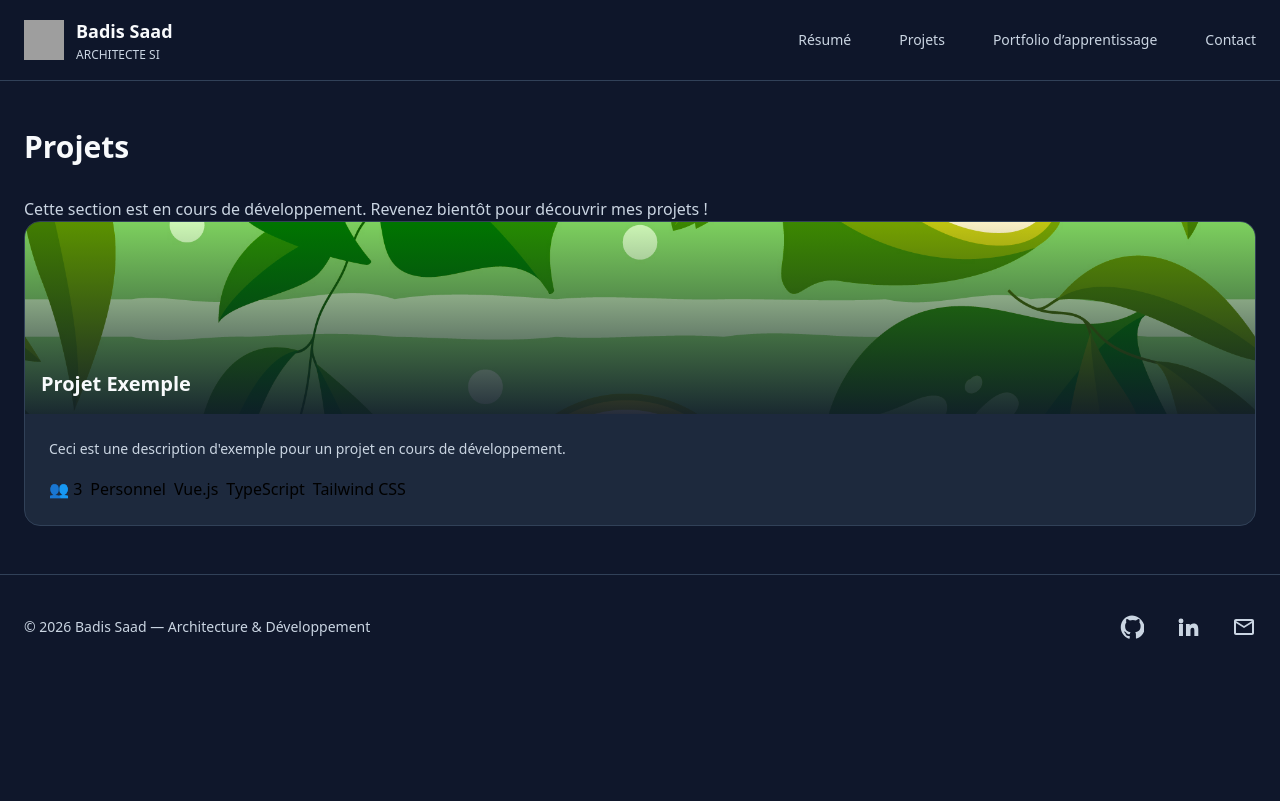
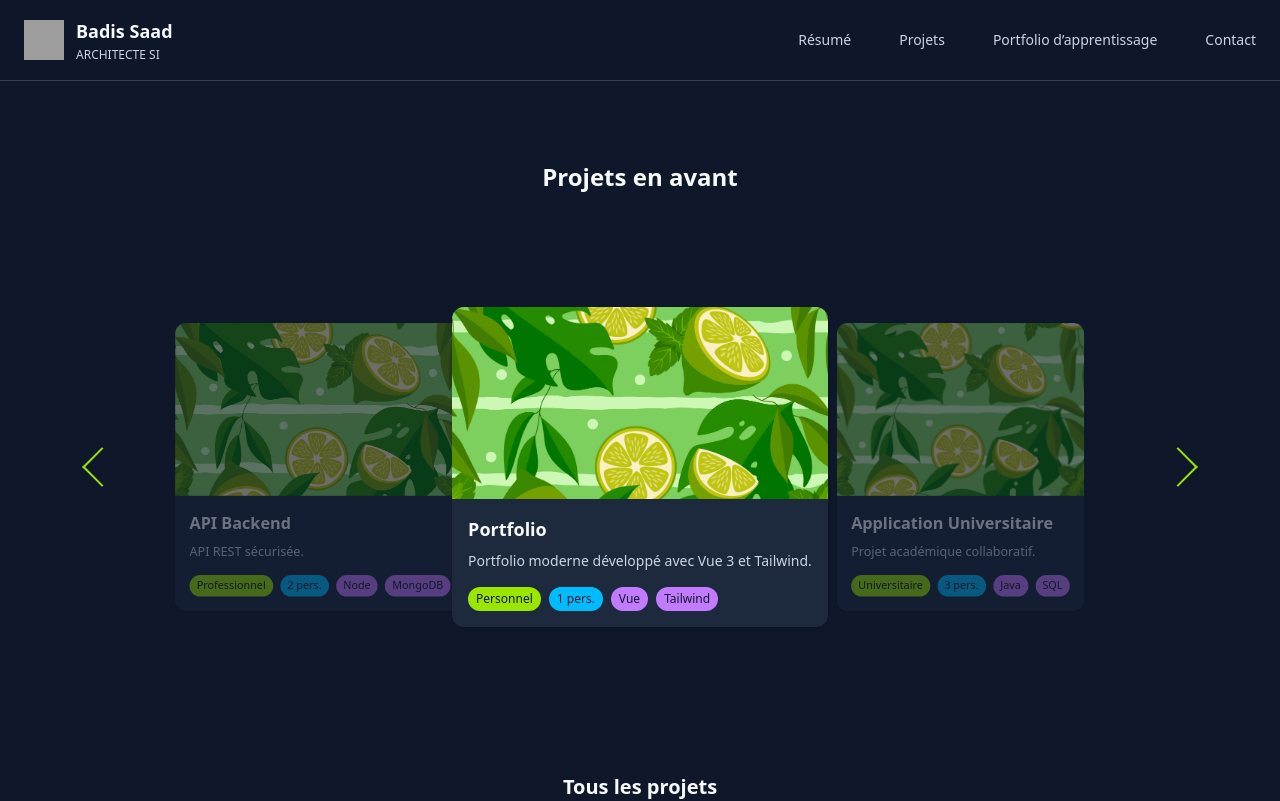
Before and after one commit to badis-saad/portfolio, a Vue app: page /Projects in a window 1280 px wide. Shown: the top 801 px of the page. Built offline with nearby package versions, Linux system fonts and the light colour scheme; grey boxes are pictures that could not be loaded.

Commit message:
feat : update project details and enhance layout

```diff
--- a/src/components/ProjectCard.vue
+++ b/src/components/ProjectCard.vue
@@ -1,81 +1,69 @@
 <template>
-  <article
-    @click="goToProject"
-    class="bg-slate-800 border border-slate-700 rounded-2xl overflow-hidden
-           hover:border-lime-400 hover:-translate-y-1 transition
-           cursor-pointer flex flex-col"
+  <div
+    @click="openProject"
+    class="cursor-pointer bg-slate-800 rounded-xl overflow-hidden shadow hover:shadow-lg transition"
   >
-    <!-- IMAGE -->
-    <div class="relative h-48 w-full overflow-hidden">
+    <!-- Image -->
+    <div class="w-full h-48 bg-gray-700">
       <img
-        :src="image || defaultImage"
-        alt="Image du projet"
+        v-if="image"
+        :src="image"
+        alt="Project image"
         class="w-full h-full object-cover"
       />
-
-      <!-- Overlay -->
-      <div class="absolute inset-0 bg-gradient-to-t from-slate-900/90 to-transparent"></div>
-
-      <!-- TITRE -->
-      <h3 class="absolute bottom-4 left-4 text-xl font-semibold text-slate-50">
-        {{ title }}
-      </h3>
+      <div v-else class="w-full h-full flex items-center justify-center text-slate-400">
+        Pas d'image
+      </div>
     </div>
 
-    <!-- CONTENU -->
-    <div class="p-6 flex flex-col gap-4 flex-1">
-      <!-- Description -->
-      <p class="text-slate-300 text-sm leading-relaxed">
-        {{ description }}
-      </p>
+    <!-- Contenu -->
+    <div class="p-4">
+      <h3 class="text-lg font-semibold text-slate-50 mb-2">{{ title }}</h3>
+      <p class="text-slate-300 text-sm mb-4 line-clamp-3">{{ description }}</p>
 
-      <!-- TAGS -->
-      <div class="mt-auto flex flex-wrap gap-2">
-        <!-- Équipe -->
-        <span class="tag tag-team">
-          👥 {{ teamSize }}
-        </span>
-
-        <!-- Type -->
-        <span class="tag tag-type">
+      <!-- Tags -->
+      <div class="flex flex-wrap gap-2">
+        <span class="bg-lime-400 text-slate-900 rounded-full px-2 py-1 text-xs font-medium">
           {{ type }}
         </span>
-
-        <!-- Technos -->
+        <span class="bg-sky-400 text-slate-900 rounded-full px-2 py-1 text-xs font-medium">
+          {{ teamSize }} pers.
+        </span>
         <span
           v-for="tech in technologies"
           :key="tech"
-          class="tag tag-tech"
+          class="bg-purple-400 text-slate-900 rounded-full px-2 py-1 text-xs font-medium"
         >
           {{ tech }}
         </span>
       </div>
     </div>
-  </article>
+  </div>
 </template>
 
 <script setup lang="ts">
 import { useRouter } from 'vue-router'
-import defaultImage from '@/assets/project-default.jpg'
-
-const router = useRouter()
 
 interface Props {
   title: string
   description: string
   image?: string
-  teamSize: number | string
-  type: 'Personnel' | 'Professionnel' | 'Universitaire'
+  teamSize: number
+  type: string
   technologies: string[]
   slug: string
+  detailedDescription?: string
+  technicalDetails?: string
+  learned?: string
+  sources?: string[]
+  extraImages?: string[]
 }
 
 const props = defineProps<Props>()
+const router = useRouter()
 
-function goToProject() {
-  router.push(`/projects/${props.slug}`)
+function openProject() {
+  // Passer toutes les infos au composant ProjectDetail via state ou params
+  router.push({ name: 'project-detail', params: { slug: props.slug }, state: props })
 }
 </script>
-
-<style scoped>
-</style>
--- a/src/views/Home.vue
+++ b/src/views/Home.vue
@@ -9,7 +9,7 @@
           <p class="uppercase tracking-widest text-lime-400 font-medium">Portfolio Personnel</p>
 
           <h1 class="text-4xl md:text-5xl font-semibold leading-tight">
-            Architecte SI<br />
+            Urbaniste SI<br />
             <span class="text-slate-300">en étude</span>
           </h1>
 
--- a/src/views/Projects.vue
+++ b/src/views/Projects.vue
@@ -1,27 +1,297 @@
-<script setup lang="ts">
+<template>
+  <main class="bg-slate-900 text-slate-50 min-h-screen px-6 py-20 flex justify-center">
+    <div class="w-full max-w-6xl space-y-24">
 
-import ProjectCard from "@/components/ProjectCard.vue";
-</script>
+      <!-- ================================= -->
+      <!-- CAROUSEL -->
+      <!-- ================================= -->
+      <section>
+        <h1 class="text-2xl font-semibold mb-16 text-center">
+          Projets en avant
+        </h1>
 
-<template>
-  <div class="max-w-7xl mx-auto px-6 py-12">
-    <h1 class="text-3xl font-bold text-slate-50 mb-8">
-      Projets
-    </h1>
-    <p class="text-slate-300">
-      Cette section est en cours de développement. Revenez bientôt pour découvrir mes projets !
-    </p>
-    <ProjectCard
-      title="Projet Exemple"
-      description="Ceci est une description d'exemple pour un projet en cours de développement."
-      :teamSize="3"
-      type="Personnel"
-      :technologies="['Vue.js', 'TypeScript', 'Tailwind CSS']"
-      slug="projet-exemple"
-    />
-  </div>
+        <div class="relative h-[420px] flex items-center justify-center overflow-hidden">
+
+          <!-- Flèche gauche -->
+          <button
+            @click="prev"
+            class="absolute left-6 z-30 group"
+          >
+            <div
+              class="w-7 h-7 border-l-2 border-b-2 border-lime-400 rotate-45
+                     transition group-hover:scale-110"
+            />
+          </button>
+
+          <!-- Carte gauche -->
+          <div
+            v-if="leftProject"
+            class="absolute -translate-x-80 scale-90 opacity-40 z-10
+                   transition-all duration-500 ease-in-out cursor-pointer"
+            @click="openModal(leftProject)"
+          >
+            <ProjectCard v-bind="leftProject" />
+          </div>
+
+          <!-- Carte centre -->
+          <div
+            class="absolute scale-100 opacity-100 z-20
+                   transition-all duration-500 ease-in-out cursor-pointer"
+            @click="openModal(centerProject)"
+          >
+            <ProjectCard v-bind="centerProject" />
+          </div>
+
+          <!-- Carte droite -->
+          <div
+            v-if="rightProject"
+            class="absolute translate-x-80 scale-90 opacity-40 z-10
+                   transition-all duration-500 ease-in-out cursor-pointer"
+            @click="openModal(rightProject)"
+          >
+            <ProjectCard v-bind="rightProject" />
+          </div>
+
+          <!-- Flèche droite -->
+          <button
+            @click="next"
+            class="absolute right-6 z-30 group"
+          >
+            <div
+              class="w-7 h-7 border-r-2 border-t-2 border-lime-400 rotate-45
+                     transition group-hover:scale-110"
+            />
+          </button>
+
+        </div>
+      </section>
+
+      <!-- ================================= -->
+      <!-- GRILLE DES PROJETS -->
+      <!-- ================================= -->
+      <section>
+        <h2 class="text-xl font-semibold mb-12 text-center">
+          Tous les projets
+        </h2>
+
+        <div class="grid grid-cols-1 md:grid-cols-3 gap-10 justify-items-center">
+          <div
+            v-for="project in projects"
+            :key="project.slug"
+            class="cursor-pointer"
+            @click="openModal(project)"
+          >
+            <ProjectCard v-bind="project" />
+          </div>
+        </div>
+      </section>
+
+      <!-- ================================= -->
+      <!-- MODAL -->
+      <!-- ================================= -->
+      <div
+        v-if="selectedProject"
+        class="fixed inset-0 z-50 bg-black/70 flex items-center justify-center px-6 overflow-auto"
+        @click.self="closeModal"
+      >
+        <div class="bg-slate-900 rounded-2xl max-w-5xl w-full py-8 px-6 space-y-8">
+
+          <!-- Header -->
+          <div class="flex justify-between items-start">
+            <div>
+              <h1 class="text-3xl font-bold">{{ selectedProject.title }}</h1>
+              <p class="text-slate-300">{{ selectedProject.description }}</p>
+            </div>
+
+            <button
+              @click="closeModal"
+              class="text-slate-400 hover:text-lime-400 text-2xl"
+            >
+              ✕
+            </button>
+          </div>
+
+          <!-- Images -->
+          <div class="grid grid-cols-1 md:grid-cols-2 lg:grid-cols-3 gap-4">
+            <img
+              v-for="img in selectedProject.extraImages?.length
+                ? selectedProject.extraImages
+                : [selectedProject.image || defaultImage]"
+              :key="img"
+              :src="img || defaultImage"
+              class="w-full h-48 object-cover rounded-lg"
+            />
+          </div>
+
+          <!-- Description -->
+          <section>
+            <h2 class="text-2xl font-semibold mb-2">Description détaillée</h2>
+            <p class="text-slate-300">
+              {{ selectedProject.detailedDescription }}
+            </p>
+          </section>
+
+          <!-- Technique -->
+          <section>
+            <h2 class="text-2xl font-semibold mb-2">Aspects techniques</h2>
+            <p class="text-slate-300">
+              {{ selectedProject.technicalDetails }}
+            </p>
+          </section>
+
+          <!-- Apprentissage -->
+          <section>
+            <h2 class="text-2xl font-semibold mb-2">Ce que j'ai appris</h2>
+            <p class="text-slate-300">
+              {{ selectedProject.learned }}
+            </p>
+          </section>
+
+          <!-- Sources -->
+          <section v-if="selectedProject.sources?.length">
+            <h2 class="text-2xl font-semibold mb-2">Sources</h2>
+            <ul class="list-disc list-inside text-slate-300">
+              <li
+                v-for="link in selectedProject.sources"
+                :key="link"
+              >
+                <a
+                  :href="link"
+                  target="_blank"
+                  class="text-lime-400 hover:underline"
+                >
+                  {{ link }}
+                </a>
+              </li>
+            </ul>
+          </section>
+
+        </div>
+      </div>
+
+    </div>
+  </main>
 </template>
 
-<style scoped>
+<script setup lang="ts">
+import { ref, computed } from 'vue'
+import ProjectCard from '@/components/ProjectCard.vue'
+import defaultImage from '@/assets/project-default.jpg'
 
-</style>
+interface Project {
+  title: string
+  description: string
+  image?: string
+  teamSize: number
+  type: string
+  technologies: string[]
+  slug: string
+  extraImages?: string[]
+  detailedDescription?: string
+  technicalDetails?: string
+  learned?: string
+  sources?: string[]
+  featured?: boolean
+  order: number
+}
+
+const projects = ref<Project[]>([
+  {
+    title: 'Portfolio',
+    description: 'Portfolio moderne développé avec Vue 3 et Tailwind.',
+    image: defaultImage,
+    teamSize: 1,
+    type: 'Personnel',
+    technologies: ['Vue', 'Tailwind'],
+    slug: 'portfolio',
+    extraImages: [defaultImage],
+    detailedDescription: 'Description complète du portfolio.',
+    technicalDetails: 'Vue 3 + Composition API + Tailwind.',
+    learned: 'Structuration avancée et architecture propre.',
+    sources: ['https://github.com/username/portfolio'],
+    featured: true,
+    order: 1
+  },
+  {
+    title: 'Application Universitaire',
+    description: 'Projet académique collaboratif.',
+    image: defaultImage,
+    teamSize: 3,
+    type: 'Universitaire',
+    technologies: ['Java', 'SQL'],
+    slug: 'app-universitaire',
+    extraImages: [defaultImage, defaultImage],
+    detailedDescription: 'Application développée en équipe.',
+    technicalDetails: 'Java backend + base SQL.',
+    learned: 'Travail en équipe et gestion Git.',
+    sources: [],
+    featured: true,
+    order: 2
+  },
+  {
+    title: 'API Backend',
+    description: 'API REST sécurisée.',
+    image: defaultImage,
+    teamSize: 2,
+    type: 'Professionnel',
+    technologies: ['Node', 'MongoDB'],
+    slug: 'api-backend',
+    extraImages: [defaultImage],
+    detailedDescription: 'API sécurisée avec authentification.',
+    technicalDetails: 'Node + Express + JWT.',
+    learned: 'Architecture backend sécurisée.',
+    sources: ['https://github.com/username/api-backend'],
+    featured: true,
+    order: 3
+  }
+])
+
+/* ============================= */
+/* CAROUSEL */
+/* ============================= */
+
+const featuredProjects = computed(() =>
+  projects.value.filter(p => p.featured)
+)
+
+const currentIndex = ref(0)
+const total = computed(() => featuredProjects.value.length)
+
+const centerProject = computed(() =>
+  featuredProjects.value[currentIndex.value]
+)
+
+const leftProject = computed(() => {
+  if (total.value < 2) return null
+  return featuredProjects.value[(currentIndex.value - 1 + total.value) % total.value]
+})
+
+const rightProject = computed(() => {
+  if (total.value < 2) return null
+  return featuredProjects.value[(currentIndex.value + 1) % total.value]
+})
+
+function next() {
+  if (total.value < 2) return
+  currentIndex.value = (currentIndex.value + 1) % total.value
+}
+
+function prev() {
+  if (total.value < 2) return
+  currentIndex.value = (currentIndex.value - 1 + total.value) % total.value
+}
+
+/* ============================= */
+/* MODAL */
+/* ============================= */
+
+const selectedProject = ref<Project | null>(null)
+
+function openModal(project: Project) {
+  selectedProject.value = project
+}
+
+function closeModal() {
+  selectedProject.value = null
+}
+</script>
```
Also changed, not shown: 1 other file (tests, documents, lock files or other folders).
